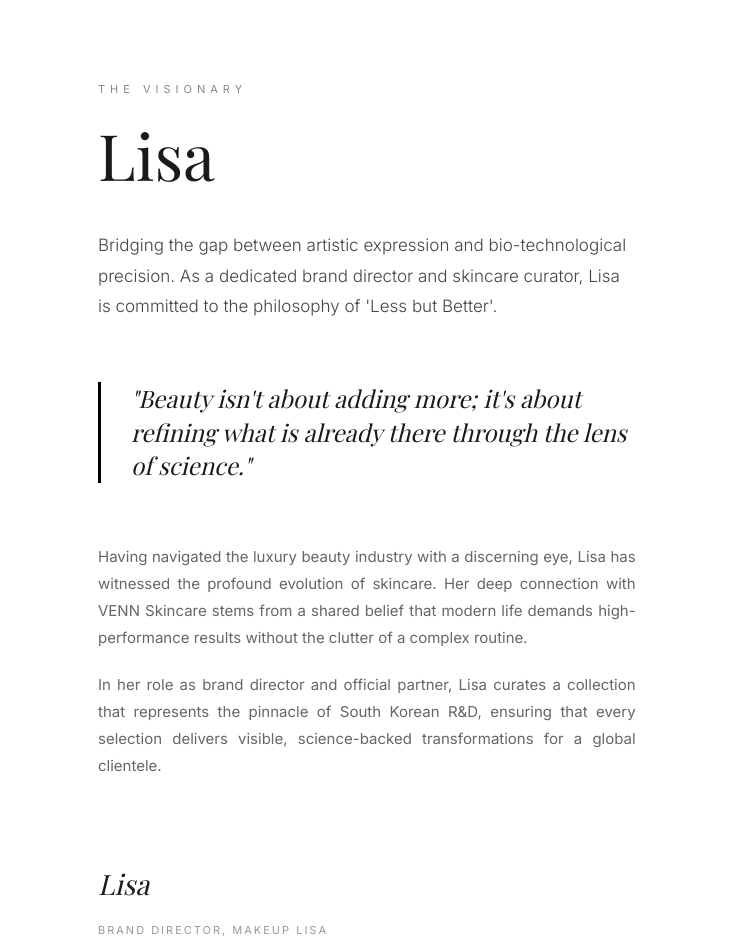
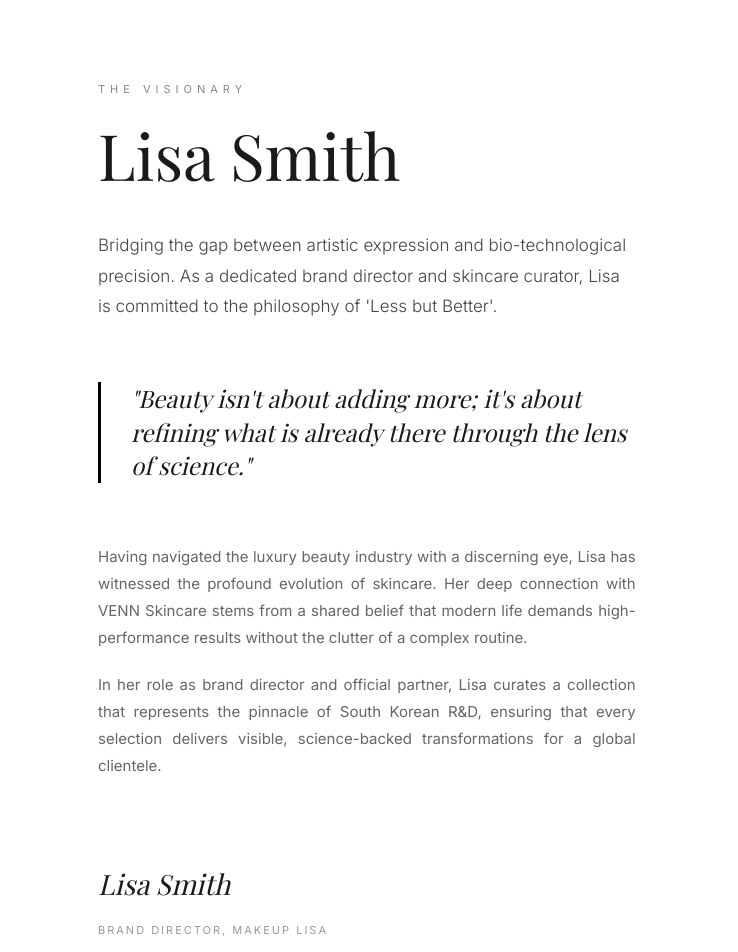
Before and after one commit to avadiana1986-netizen/makeup-lisa, a plain HTML site: page founder.html in a window 1280 px wide. Shown: the part 120-1072 px from the top of the page, 542-1280 px from the left. Drawn offline with nearby package versions, Linux system fonts and the light colour scheme; a web font is replaced by a local one.

Commit message:
Update founder.html

```diff
--- a/founder.html
+++ b/founder.html
@@ -64,7 +64,7 @@
 
         <div class="founder-content">
             <span class="founder-label">The Visionary</span>
-            <h1 class="founder-name">Lisa</h1>
+            <h1 class="founder-name">Lisa Smith</h1>
 
             <p class="founder-bio">Bridging the gap between artistic expression and bio-technological precision. As a dedicated brand director and skincare curator, Lisa is committed to the philosophy of 'Less but Better'.</p>
 
@@ -77,7 +77,7 @@
             <p class="founder-story">In her role as brand director and official partner, Lisa curates a collection that represents the pinnacle of South Korean R&D, ensuring that every selection delivers visible, science-backed transformations for a global clientele.</p>
 
             <div class="signature">
-                <p>Lisa</p>
+                <p>Lisa Smith</p>
                 <span>Brand Director, MAKEUP LISA</span>
             </div>
 
```
